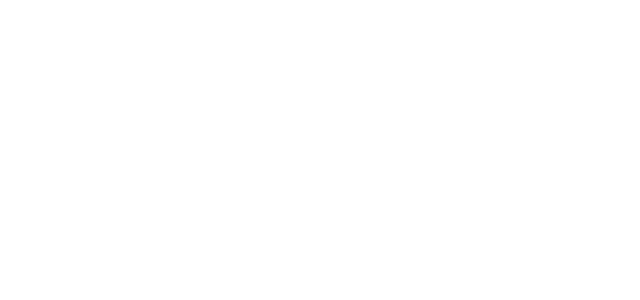
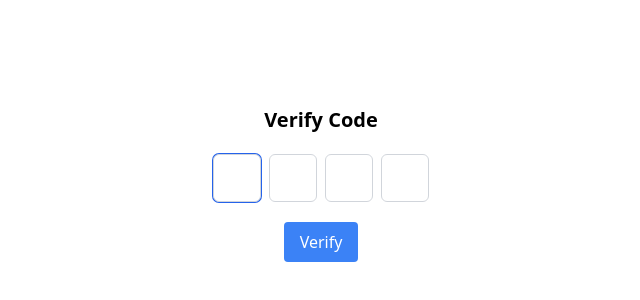
Before and after one commit to samuelfreeman/HallApplicationSystem-Client, a React (Vite) app: page /verify-code in a window 1280 px wide. Before the commit this address had no page. Shown: the part 216-516 px from the top of the page, without its empty margins (319-959 px from the left). Built offline with nearby package versions, Linux system fonts and the light colour scheme.

Commit message:
worked on the verify code , verify email and forget password

```diff
--- a/package.json
+++ b/package.json
@@ -20,6 +20,7 @@
     "react": "^18.3.1",
     "react-dom": "^18.3.1",
     "react-hook-form": "^7.54.1",
+    "react-otp-input": "^3.1.1",
     "react-router-dom": "^7.0.2",
     "tailwind-merge": "^2.5.5",
     "tailwindcss-animate": "^1.0.7",
--- a/src/App.tsx
+++ b/src/App.tsx
@@ -4,6 +4,8 @@ import './index.css'
 import LoginPage from './Pages/LoginPage'
 import SignupPage from './Pages/SigupPage'
 import HomePage from './Pages/HomePage'
+import ForgetPassword from './Pages/ForgotPassword'
+import VerifyCode from './Pages/VerifyCode'
 
 const App: React.FC = () => {
   return (
@@ -12,7 +14,9 @@ const App: React.FC = () => {
       <Routes>
         <Route path='/login' element={<LoginPage />} />
         <Route path='/signup' element={<SignupPage />} />
-        <Route path='/home' element={<HomePage />} />
+        <Route path='/' element={<HomePage />} />
+        <Route path='/forgot-password' element={<ForgetPassword />} />
+        <Route path='/verify-code' element={<VerifyCode />} />
       </Routes>
     </Router>
   )
--- /dev/null
+++ b/src/Pages/ForgotPassword.tsx
@@ -0,0 +1,20 @@
+import React from 'react';
+import ForgotPassword from '../components/ForgotPassword';
+
+
+const ForgetPassword: React.FC = () => {
+
+
+    return (
+        <div className='flex min-h-svh w-full items-center justify-center p-6 md:p-10'>
+
+
+
+            <ForgotPassword />
+
+        </div>
+    );
+}
+
+
+export default ForgetPassword;
--- a/src/Pages/HomePage.tsx
+++ b/src/Pages/HomePage.tsx
@@ -1,11 +1,25 @@
-// import React from 'react'
+import { useEffect, useState } from 'react';
+import { useNavigate } from 'react-router-dom'
+const HomePage = () => {
 
-const HomePage = () => {
+
+  const navigate = useNavigate();
+  useEffect(() => {
+    const storedToken = localStorage.getItem('token');
+    console.log(storedToken)
+
+
+    if (storedToken === undefined || storedToken === null) {
+      navigate("/login");
+
+    }
+  }, [navigate])
+
   return (
     <div className="w-full h-screen bg-black flex justify-center items-center">
-      <h1 className="text-white"> Hall Management App coming soon!</h1>
+      <h1 className="text-white">Hall Management App coming soon!</h1>
     </div>
-  )
-}
+  );
+};
 
-export default HomePage
+export default HomePage;
--- /dev/null
+++ b/src/Pages/VerifyCode.tsx
@@ -0,0 +1,11 @@
+
+import Verifycode from '../components/Verify-code'
+const VerifyCode = () => {
+  return (
+    <div>
+      <Verifycode/>
+    </div>
+  )
+}
+
+export default VerifyCode
--- /dev/null
+++ b/src/components/ForgotPassword.tsx
@@ -0,0 +1,64 @@
+import React from 'react';
+import { useForm, SubmitHandler } from 'react-hook-form';
+import { z } from 'zod';
+import { zodResolver } from '@hookform/resolvers/zod';
+import axios from 'axios';
+import { useNavigate } from 'react-router-dom';
+
+const Schema = z.object({
+    email: z.string().email("Must be a valid email")
+
+})
+
+
+type ForgotPasswordInputs = z.infer<typeof Schema>;
+
+const ForgotPassword: React.FC = () => {
+
+
+    const navigate = useNavigate()
+    const {
+        register, handleSubmit, formState: { errors }
+    } = useForm<ForgotPasswordInputs>({ resolver: zodResolver(Schema) })
+
+    const onSubmit: SubmitHandler<ForgotPasswordInputs> = async (data) => {
+        try {
+            const response = await axios.post('http://localhost:3000/student/forgot-password', data)
+            console.log(response.data.accepted[0])
+            localStorage.setItem('email',response.data.accepted[0])
+
+            alert("Email sent Successful")
+            navigate("/verify-code")
+        } catch (error) {
+            console.error(error);
+            alert("Failed to send email!");
+        }
+    }
+
+
+
+    return (
+        <form onSubmit={handleSubmit(onSubmit)} className='prose border-2 border-black  rounded-md grid grid-cols-1 gap-6  w-[410px] h-auto p-10'>
+
+            <h1 className='text-center pb-3 text-2xl'>Verify Your Email </h1>
+
+            <div className=' block '>
+
+                <label htmlFor="email" className='text-gray-700'>Email:</label>
+                <input id='email' type="email" className=" mt-0 block w-full px-0.5 border-0 border-b-2 border-gray-200 focus:ring-0 focus:border-black form-input " {...register('email')} />
+                {errors.email && <p className='-mb-5 text-red-600 text-sm'>{errors.email.message}</p>}
+
+
+            </div>
+
+
+
+            <p>Back to login? <a className='underline underline-offset-1' href="/login">Login</a></p>
+
+
+            <button type="submit" className='p-2  bg-black text-white rounded-md hover:bg-white hover:text-black  border-2 border-black mb-2 '>Verify</button>
+        </form>
+    )
+}
+
+export default ForgotPassword;
--- a/src/components/LoginForm.tsx
+++ b/src/components/LoginForm.tsx
@@ -25,9 +25,9 @@ const LoginForm: React.FC = () => {
         try {
             const response = await axios.post('http://localhost:3000/auth/student/login', data)
             console.log(response.data)
-            localStorage.setItem('token', response.data.token)
+            localStorage.setItem('token', response.data)
             alert("Login Successful")
-            navigate("/home")
+            navigate("/")
         } catch (error) {
             console.error(error);
             alert("Login failed");
@@ -37,9 +37,9 @@ const LoginForm: React.FC = () => {
 
 
     return (
-        <form onSubmit={handleSubmit(onSubmit)} className='prose border-2 border-black  rounded-md grid grid-cols-1 gap-6  w-[410px] h-[440px] p-10'>
+        <form onSubmit={handleSubmit(onSubmit)} className='prose border-2 border-black  rounded-md grid grid-cols-1 gap-6  w-[410px] h-auto p-10'>
 
-            <h1 className='text-center pb-6 text-2xl'>Login Form</h1>
+            <h1 className='text-center pb-3 text-2xl'>Login Form</h1>
 
             <div className=' block '>
 
@@ -58,6 +58,8 @@ const LoginForm: React.FC = () => {
                 {errors.password && <p className='-mb-5  text-red-600 text-sm'>{errors.password.message}</p>}
             </div>
             <p>Do not have an account ? <a className='underline underline-offset-1' href="/signup">SignUp</a></p>
+            <p className='text-right underline'><a href="/forgot-password">Forgot password?</a></p>
+
             <button type="submit" className='p-2  bg-black text-white rounded-md hover:bg-white hover:text-black  border-2 border-black mb-2 '>Login</button>
         </form>
     )
--- a/src/components/SignupForm.tsx
+++ b/src/components/SignupForm.tsx
@@ -3,6 +3,8 @@ import { useForm, SubmitHandler, } from "react-hook-form";
 import { z } from "zod";
 import { zodResolver } from "@hookform/resolvers/zod";
 import axios from "axios";
+import { useNavigate } from "react-router-dom";
+
 
 const schema = z.object({
     studentId: z.string().min(10, "Student's Id must be 10 characters long"),
@@ -20,6 +22,9 @@ type signupFormInputs = z.infer<typeof schema>;
 
 
 const SignUpForm: React.FC = () => {
+
+    const navigate = useNavigate()
+
     const {
         register, handleSubmit, formState: { errors }
     } = useForm<signupFormInputs>({ resolver: zodResolver(schema) })
@@ -29,8 +34,11 @@ const SignUpForm: React.FC = () => {
     const onSubmit: SubmitHandler<signupFormInputs> = async (data) => {
         try {
             const response = await axios.post('http://localhost:3000/student/register', data)
-            console.log(response.data)
+            localStorage.setItem('token', response.data.token)
+            console.log(localStorage.getItem('token'))
             alert("Student added successfully")
+            navigate("/")
+
         } catch (error) {
             console.error(error);
             alert("SignUpfailed");
--- /dev/null
+++ b/src/components/Verify-code.tsx
@@ -0,0 +1,79 @@
+import axios from 'axios';
+import React, { useState } from 'react';
+import OtpInput from 'react-otp-input';
+import { useNavigate } from 'react-router-dom';
+
+const VerifyCode: React.FC = () => {
+    // State to store the entered code
+    const [code, setCode] = useState<string>('');
+    const navigate = useNavigate();
+
+    // Handle OTP change
+    const handleChange = (value: string) => {
+        setCode(value);
+    };
+
+    // Handle form submission
+    const handleSubmit = async () => {
+        if (code.length !== 4) {
+            alert('Please enter a 4-digit code.');
+            return;
+        }
+
+        try {
+            console.log(typeof code)
+            const data = {
+                email: localStorage.getItem("email"),
+                code: code.toString()
+            }
+
+
+            const response = await axios.post('http://localhost:3000/student/verify-code', data);
+            console.log(response.data);
+            alert('Verification Successful');
+            navigate('/reset-password'); // Redirect to home
+        } catch (error) {
+            console.error(error);
+            alert('Verification failed.');
+        }
+    };
+    const inputStyles = {
+        width: '3rem', // Width of each input box
+        height: '3rem', // Height of each input box
+        fontSize: '1.25rem', // Font size for text
+        textAlign: 'center', // Center the text inside each box
+        border: '1px solid #D1D5DB', // Matches Tailwind's border-gray-300
+        borderRadius: '0.375rem', // Rounded corners (matches Tailwind's rounded-md)
+        color: '#000', // Text color
+        backgroundColor: '#fff', // Background color
+        margin: '0.25rem', // Space between input boxes
+      };
+
+    return (
+        <div className="flex flex-col items-center justify-center h-screen">
+            <h2 className="text-xl font-bold mb-4 text-black">Verify Code</h2>
+            <OtpInput
+                value={code}
+                onChange={handleChange}
+                numInputs={4}
+                renderInput={(props) => (
+                    <input
+                        {...props}
+                        className="w-12 h-12 text-black bg-white border rounded text-center text-lg"
+                    />
+                )}
+                shouldAutoFocus
+                inputStyle={inputStyles}
+            />
+            <button
+                onClick={handleSubmit}
+                className="mt-4 bg-blue-500 text-white py-2 px-4 rounded hover:bg-blue-600"
+                aria-label="Verify the entered code"
+            >
+                Verify
+            </button>
+        </div>
+    );
+};
+
+export default VerifyCode;
```
Also changed, not shown: src/components/login-form.tsx (deleted), 1 other file (tests, documents, lock files or other folders). Lines whose indentation alone changed are shown as unchanged.
